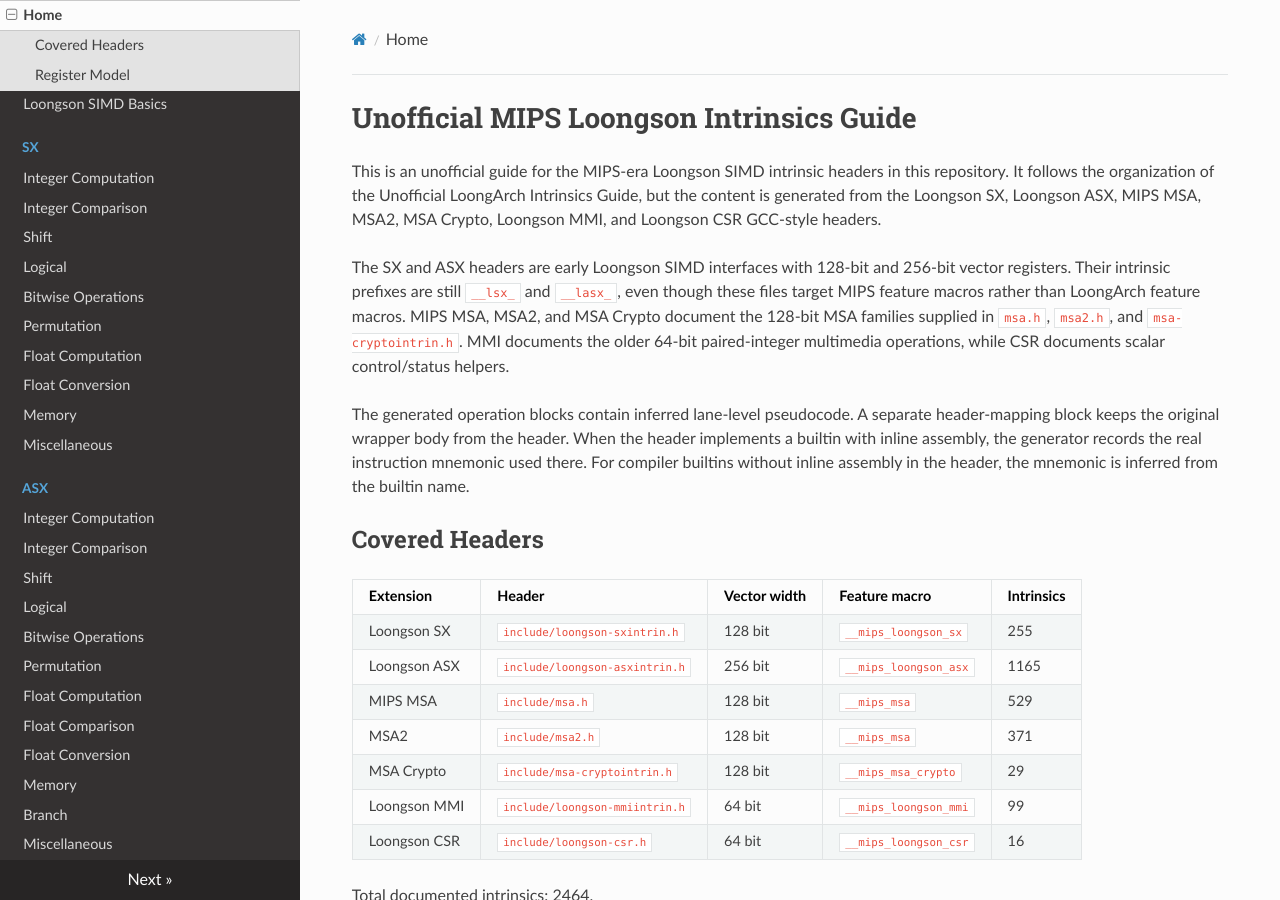
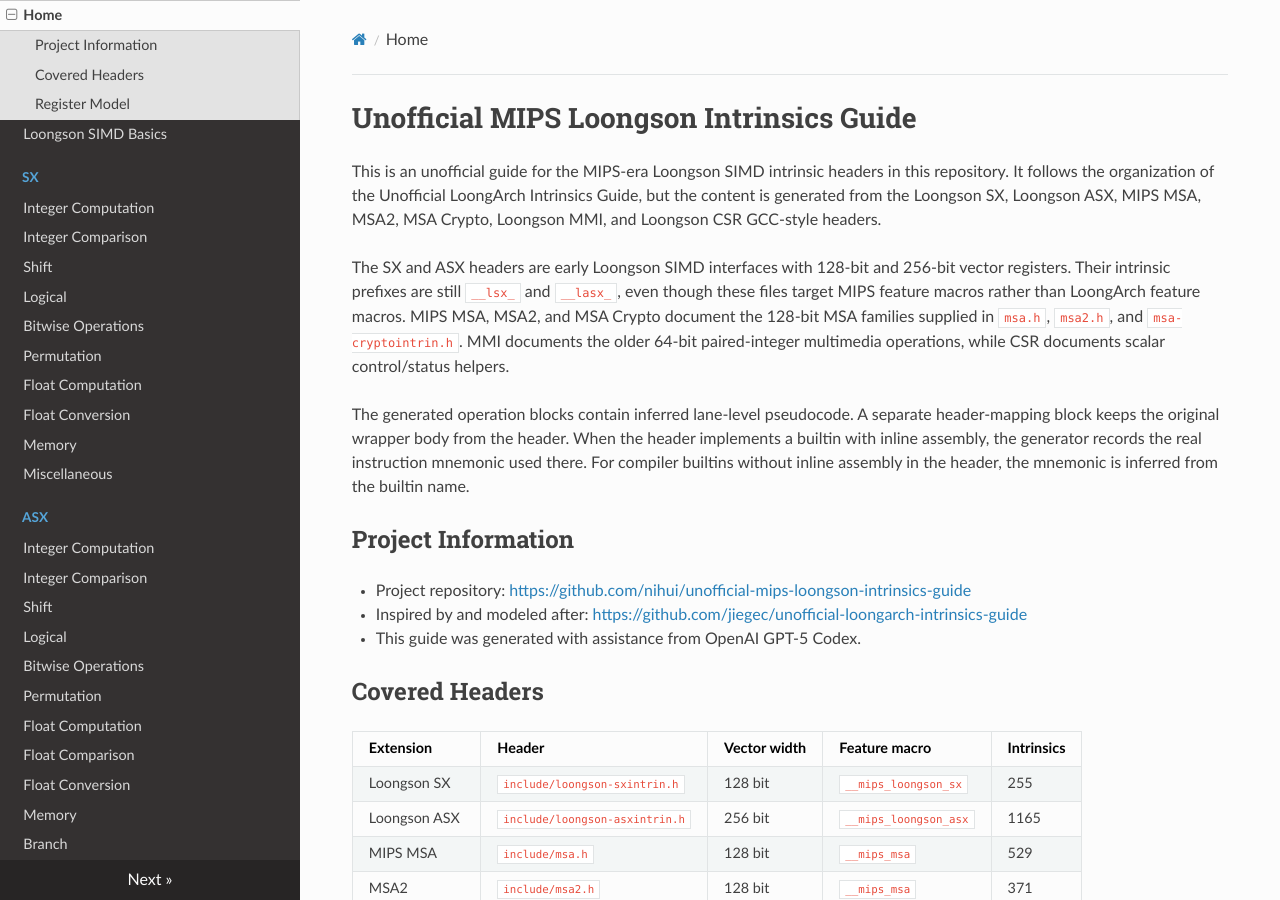
Before and after one commit to nihui/unofficial-mips-loongson-intrinsics-guide, an MkDocs documentation site: the page built from docs/index.md, in a window 1280 px wide and 900 px high. Built offline with MkDocs 1.6.1, drawn with Linux system fonts in a browser that asks for light colours; nearby versions of some CDN libraries.

Commit message:
Add project links and generation note

```diff
--- a/docs/index.md
+++ b/docs/index.md
@@ -5,6 +5,12 @@ This is an unofficial guide for the MIPS-era Loongson SIMD intrinsic headers in
 The SX and ASX headers are early Loongson SIMD interfaces with 128-bit and 256-bit vector registers. Their intrinsic prefixes are still `__lsx_` and `__lasx_`, even though these files target MIPS feature macros rather than LoongArch feature macros. MIPS MSA, MSA2, and MSA Crypto document the 128-bit MSA families supplied in `msa.h`, `msa2.h`, and `msa-cryptointrin.h`. MMI documents the older 64-bit paired-integer multimedia operations, while CSR documents scalar control/status helpers.
 
 The generated operation blocks contain inferred lane-level pseudocode. A separate header-mapping block keeps the original wrapper body from the header. When the header implements a builtin with inline assembly, the generator records the real instruction mnemonic used there. For compiler builtins without inline assembly in the header, the mnemonic is inferred from the builtin name.
+
+## Project Information
+
+- Project repository: <https://github.com/nihui/unofficial-mips-loongson-intrinsics-guide>
+- Inspired by and modeled after: <https://github.com/jiegec/unofficial-loongarch-intrinsics-guide>
+- This guide was generated with assistance from OpenAI GPT-5 Codex.
 
 ## Covered Headers
 
--- a/main.py
+++ b/main.py
@@ -1602,6 +1602,10 @@ def write_index(all_entries: dict[str, list[Intrinsic]]) -> None:
         "keeps the original wrapper body from the header. When the header implements a builtin with inline assembly, ",
         "the generator records the real instruction mnemonic used there. For compiler builtins without inline ",
         "assembly in the header, the mnemonic is inferred from the builtin name.\n\n",
+        "## Project Information\n\n",
+        "- Project repository: <https://github.com/nihui/unofficial-mips-loongson-intrinsics-guide>\n",
+        "- Inspired by and modeled after: <https://github.com/jiegec/unofficial-loongarch-intrinsics-guide>\n",
+        "- This guide was generated with assistance from OpenAI GPT-5 Codex.\n\n",
         "## Covered Headers\n\n",
         "| Extension | Header | Vector width | Feature macro | Intrinsics |\n",
         "|-----------|--------|--------------|---------------|------------|\n",
```
Also changed, not shown: README.md (+6 -0 lines).
